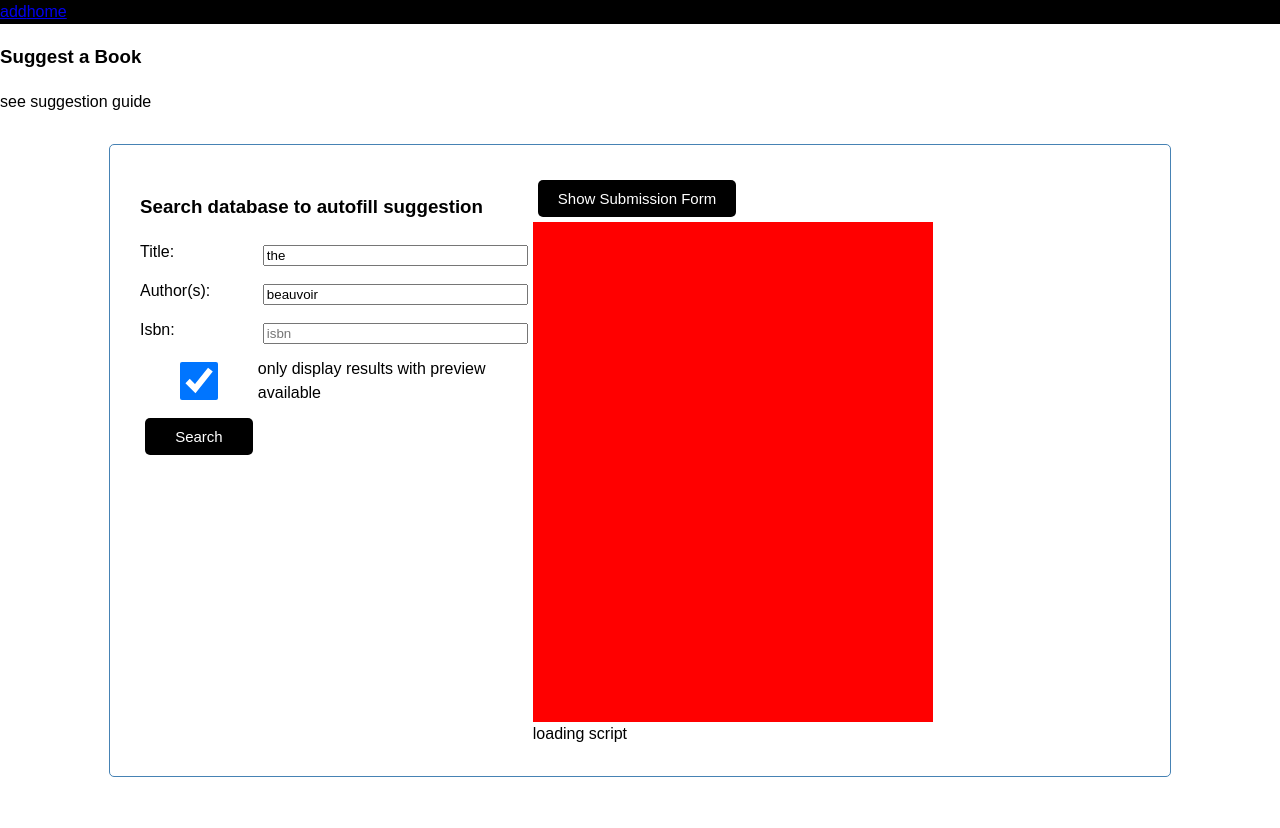
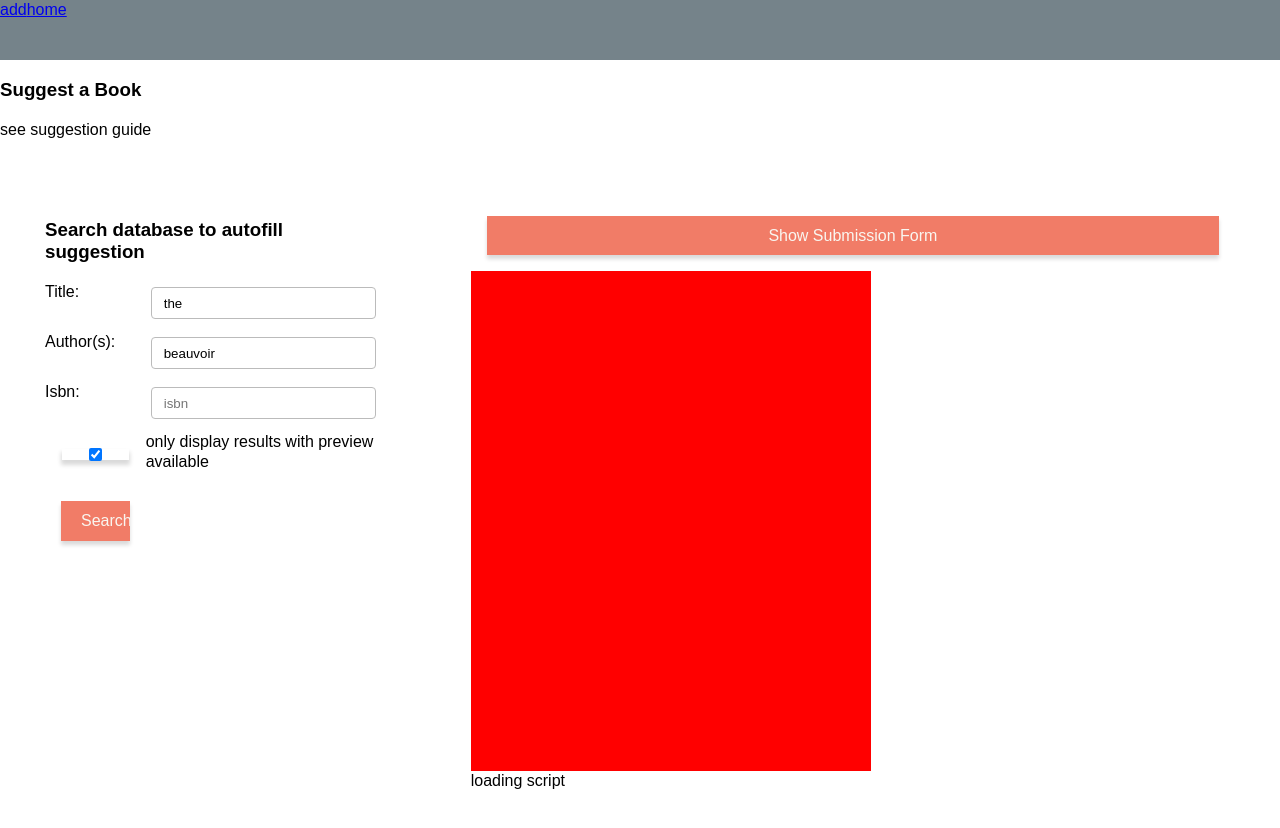
Before and after one commit to JCJang/Humanities-book-database, a React (Create React App) app: page /add in a window 1280 px wide. Shown: the top 828 px of the page. Before the commit the page ends 807 px from the top, so only its background shows below. Built offline with nearby package versions, Linux system fonts and the light colour scheme.

Commit message:
aug 22 some css styling

```diff
--- a/src/App.css
+++ b/src/App.css
@@ -1,47 +1,12 @@
-@import url('https://fonts.googleapis.com/css2?family=Amiri:ital,wght@0,400;0,700;1,400;1,700&family=Jost:ital,wght@0,300;0,400;0,500;0,700;1,300;1,400;1,500;1,700&family=Palanquin:wght@400;500;600;700&display=swap')
-
-html { font-size: 17px; }
-:root{
-  --nav:black;
-  --nav-text:white;
-
-  --searchbg:blue;
-  --searchlistbg:white;
-  --searchlisttext:black;
-
-
-  --shelfbg:lightBlue;
-  --shelflistbg:black;
-  --shelflisttext:white;
-
-  --bookbg:darkGrey;
-  --booklistbg:white;
-  --booklisttext:black;
-
-
-  --main-headline1: light 6.5rem/1.5 Jost, Palanquin, sans-serif;
-  --main-headline2: light 4rem/1.5 Jost, Palanquin, sans-serif;
-  --main-headline3: light 3.2rem/1.5 Jost, Palanquin, sans-serif;
-  --main-headline4: light 2.3rem/1.5 Jost, Palanquin, sans-serif;
-  --main-headline5: light 1.65rem/1.5 Jost, Palanquin, sans-serif;
-  --main-headline6: light 1.35rem/1.5 Jost, Palanquin, sans-serif;
-  --main-body1: light 1rem/1.5 Palanquin, sans-serif;
-  --main-body2: light 0.9rem/1.5 Palanquin, sans-serif;
-  --main-subtitle1: light 1.06rem/1.5 Jost, Palanquin, sans-serif;
-  --main-subtitle2: light 0.95rem/1.5 Jost, Palanquin, sans-serif;
-  --main-button: light 0.95rem/1.5 Palanquin, sans-serif;
-  --main-overline: light 0.65rem/1.5 Palanquin, sans-serif;
-  --main-caption: light 0.9rem/1.5 Palanquin, sans-serif;
-
-}
 
 body {
   font: 1rem/1.5 'Palanquin', sans-serif;
 }
 
 .Nav {
-  background-color: var(--nav);
+  background: var(--nav);
   color: var(--nav-text);
+  height:60px;
 }
 
 .Header{
@@ -67,31 +32,30 @@ h4{
   font: var(--main-headline4);
 }
 .col-1{
-  background-color: var(--searchbg);
+  background-color: var(--searchpanel);
 }
 .col-2{
-  background-color: var(--shelfbg);
+  background-color: var(--shelfpanel);
 }
 .col-3{
-  background-color: var(--bookbg);
+  background-color: var(--detailspanel);
 }
 .list-1{
-  background-color: var(--searchlistbg);
+  background-color: var(--searchpanellist);
 }
 .list-2{
-  background-color: var(--shelflistbg);
+  background-color: var(--shelfpanellist);
 }
-.list-3{
-  background-color: var(--booklistbg);
-}
+
+
 .text-1{
-  color: var(--searchlisttext);
+  color: var(--searchpaneltext);
 }
 .text-2{
-  color: var(--shelflisttext);
+  color: var(--shelfpaneltext);
 }
 .text-3{
-  color: var(--booklisttext);
+  color: var(--detailspaneltext);
 }
 .Row{
   display:flex;
--- a/src/components/add/Add.css
+++ b/src/components/add/Add.css
@@ -6,30 +6,114 @@
   padding: 0;
 }
 
+@import url('https://fonts.googleapis.com/css2?family=Amiri:ital,wght@0,400;0,700;1,400;1,700&family=Jost:ital,wght@0,300;0,400;0,500;0,700;1,300;1,400;1,500;1,700&family=Palanquin:wght@400;500;600;700&display=swap')
+
+html { font-size: 17px; }
+:root{
+  --nav:rgba(83,100,109,0.8);
+  --nav-text:white;
+
+  --searchpanel:#F5EBE2;
+  --searchpanellist:#EDEDED;
+  --searchpaneltext:#6B2A0A;
+
+
+  --shelfpanel:#E9D6CA;
+  --shelfpanellist:#DDDDDD;
+
+  --shelfpanellistpressed:#E0C6B6;
+  --shelfpanellistpressedborder:#A08D80;
+
+  --shelfpaneltext:#3D1C0D;
+  --shelfpanellistborder:#776A61;
+
+  --detailspanel:#695F60;
+  --detailspaneltext:white;
+
+--lightactionbtn:#F17C67;
+--lightactionbtntext:#F9F6F0;
+--darkactionbtn:#71272F;
+--darkactionbtntext:#F9F6F0;
+
+--inactive:#BBBBBB;
+--inactivetext:#FFFFFF;
+
+--lightshadow: 0px 4px 4px rgba(0, 0, 0, 0.15);
+--heavyshadow:0px 6px 8px rgba(0, 0, 0, 0.15);
+
+
+  --main-headline1: light 6.5rem/1.5 Jost, Palanquin, sans-serif;
+  --main-headline2: light 4rem/1.5 Jost, Palanquin, sans-serif;
+  --main-headline3: light 3.2rem/1.5 Jost, Palanquin, sans-serif;
+  --main-headline4: light 2.3rem/1.5 Jost, Palanquin, sans-serif;
+  --main-headline5: light 1.65rem/1.5 Jost, Palanquin, sans-serif;
+  --main-headline6: light 1.35rem/1.5 Jost, Palanquin, sans-serif;
+  --main-body1: light 1rem/1.5 Palanquin, sans-serif;
+  --main-body2: light 0.9rem/1.5 Palanquin, sans-serif;
+  --main-subtitle1: light 1.06rem/1.5 Jost, Palanquin, sans-serif;
+  --main-subtitle2: light 0.95rem/1.5 Jost, Palanquin, sans-serif;
+  --main-button: light 0.95rem/1.5 Palanquin, sans-serif;
+  --main-overline: light 0.65rem/1.5 Palanquin, sans-serif;
+  --main-caption: light 0.9rem/1.5 Palanquin, sans-serif;
+
+}
+
+
 body {
-  font: 1rem/1.5 'Palanquin', sans-serif;
+  font: 1rem/1.2 'Palanquin', sans-serif;
 }
 
 .container {
-  max-width: 1000px;
-  margin: 30px auto;
+  max-width: 100vw;
   overflow: auto;
-  min-height: 300px;
-  border: 1px solid steelblue;
-  padding: 30px;
-  border-radius: 5px;
   display: flex;
+  flex-direction: row;
+
 }
 
+.subcontainer{
+  margin: 45px;
+  display:flex;
+  flex-direction: column;
+  justify-self: center;
+
+}
+
+.left-block{
+  flex:1 1 20vw;
+}
+
+.right-block{
+  flex:2 1 80vw;
+}
+
+.SearchForm{
+  background-color: var(--searchpanel);
+  color:var(--searchpaneltext);
+}
 .Query{
-  height:60vh;
+  height:70vh;
   overflow-y: auto;
 }
+
+.QueryItem{
+  background-color: var(--searchpanellist);
+  color:var(--shelfpaneltext);
+  margin:0.8rem;
+  box-shadow: var(--heavyshadow);
+  border:solid 1px var(--shelfpanellistborder);
+  padding:0 1rem;
+  cursor: pointer;
+}
+.QueryItemSelected{
+  background-color: var(--shelfpanellistpressed);
+  border-color: var(--shelfpanellistpressedborder);
+}
+
 
 #authorWikiImageHolder{
 width: 200px;
 height:auto;
-
 }
 
 img {
@@ -39,20 +123,15 @@ img {
 
 .btn {
   display: inline-block;
-  background: #000;
-  color: #fff;
+  background: var(--lightactionbtn);
+  color: var(--lightactionbtntext);
   border: none;
+  box-shadow: var(--lightshadow);
   padding: 10px 20px;
-  margin: 5px;
-  border-radius: 5px;
+  margin:1rem;
   cursor: pointer;
   text-decoration: none;
-  font-size: 15px;
-  font-family: inherit;
-}
-
-.btn:focus {
-  outline: none;
+  font: var(--main-button);
 }
 
 .btn:active {
@@ -65,7 +144,13 @@ img {
 }
 
 .form-control{
-  margin:5px;
+margin:5px;
+padding: 6px 12px;
+height: 2rem;
+background: white;
+border: 1px solid var(--inactive);
+box-sizing: border-box;
+border-radius: 4px;
 }
 .form-section{
   display:grid;
@@ -73,6 +158,3 @@ grid-template-rows:auto;
   grid-template-columns: 30% 70%;
   grid-row-gap:0.5em;
 }
-.readOnly{
-  background-color: grey;
-}
--- a/src/components/add/Add.js
+++ b/src/components/add/Add.js
@@ -179,20 +179,21 @@ setTasks([...tasks, data])
     <header>
       <h3>Suggest a Book</h3>
       <p>see suggestion guide</p>
-      </header>
+    </header>
         <div  className="container">
-        <div className="SearchForm"><SearchForm onSearch = {onSearch}/>
+        <div className="subcontainer left-block">
+          <SearchForm onSearch = {onSearch}/>
         {results && (<Query result={results} setToAdd={setToAdd}/>)}
 
         </div>
 
-        <div>
+        <div className="subcontainer right-block">
           <input type="submit"  className="btn" value={formToggleOn?"Preview Book":"Show Submission Form"} onClick={toggleForm}/>
           <GoogleBooksViewer bookIdentifier={bookIdentifier} formToggleOn={formToggleOn} googleScriptLoaded={googleScriptLoaded} isbnOrId={isbnOrId}/>
          <SubmissionForm toAdd = {toAdd} formToggleOn={formToggleOn} onSearch={onSearch}/>
         </div>
-        </div>
     </div>
+  </div>
   )
 }
 
--- a/src/components/add/SearchForm.js
+++ b/src/components/add/SearchForm.js
@@ -43,8 +43,7 @@ const SearchForm = ({type,placeholder,onSearch}) => {
        onChange={(e)=>setIsbn(e.target.value)} placeholder="isbn"/>
       <input type="checkbox" className="btn" id="previewFilter" onClick={()=>setPreviewFilter(!previewFilter)} value="previewFilter" checked={previewFilter}/>
       <label htmlFor="previewFilter">only display results with preview available</label>
-
-    <input type="submit"  className="btn" value="Search"/>
+      <input type="submit"  className="btn" value="Search"/>
 
     </form>
     </div>
```
Also changed, not shown: src/components/add/QueryItem.js (line endings or trailing spaces).
